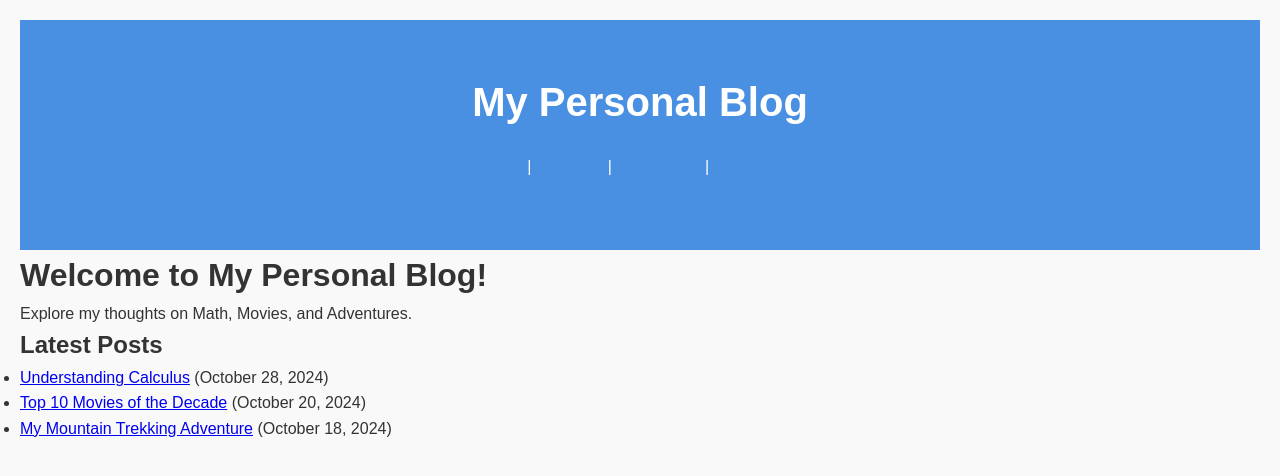
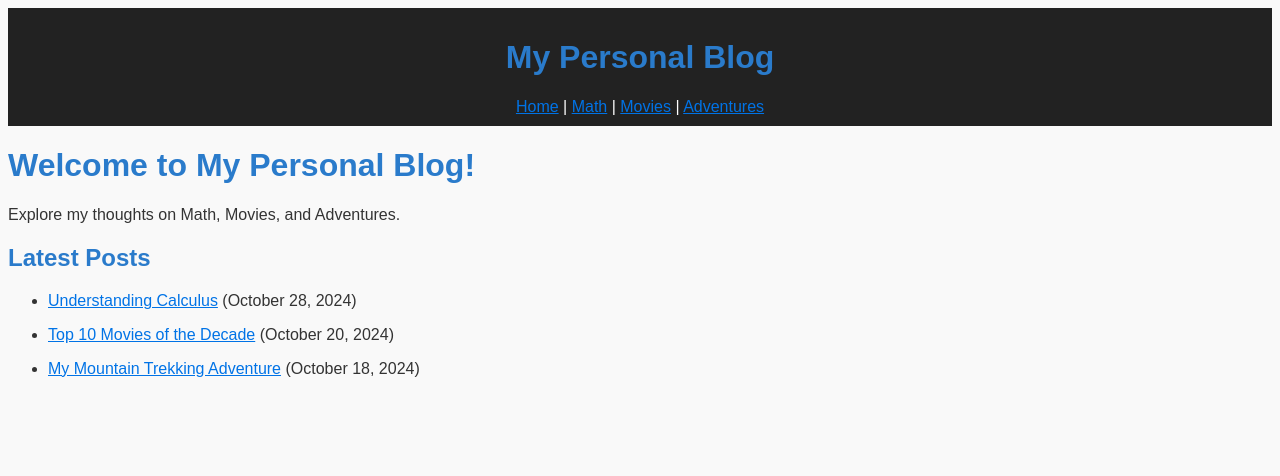
Before and after one commit to Hari-13/Hari-13.github.io, a Jekyll site: the page built from index.md, in a window 1280 px wide. Shown: the top 476 px of the page. Built offline with Jekyll 4.4.1, drawn with Linux system fonts in a browser that asks for light colours.

Commit message:
Update custom.css

```diff
--- a/css/custom.css
+++ b/css/custom.css
@@ -1,92 +1,37 @@
-/* Reset some default styles */
-* {
-    margin: 0;
-    padding: 0;
-    box-sizing: border-box;
+body {
+    font-family: Arial, sans-serif;
+    background-color: #f9f9f9;
+    color: #333;
 }
 
-body {
-    font-family: 'Arial', sans-serif;
-    line-height: 1.6;
-    background-color: #f9f9f9;
-    color: #333;
-    padding: 20px;
+header {
+    background: #222;
+    color: #fff;
+    padding: 10px;
+    text-align: center;
 }
 
-/* Header styles */
-header {
-    text-align: center;
-    padding: 50px 0;
-    background: #4a90e2;
-    color: #fff;
+h1, h2, h3 {
+    color: #2a7bcb;
 }
 
-header h1 {
-    font-size: 2.5rem;
+a {
+    color: #0073e6;
 }
 
-header p {
-    font-size: 1.2rem;
-}
-
-/* Navigation styles */
-nav {
-    text-align: center;
-    margin: 20px 0;
-}
-
-nav a {
-    margin: 0 15px;
-    text-decoration: none;
-    color: #4a90e2;
-    font-weight: bold;
-}
-
-nav a:hover {
+a:hover {
     text-decoration: underline;
 }
 
-/* Blog post styles */
-.blog-post {
-    background: #fff;
-    border-radius: 8px;
-    padding: 20px;
-    margin: 20px 0;
-    box-shadow: 0 2px 10px rgba(0, 0, 0, 0.1);
+.post-list {
+    padding: 0;
+    list-style-type: none;
 }
 
-.blog-post h2 {
-    color: #4a90e2;
-    margin-bottom: 10px;
+.post-list li {
+    margin: 15px 0;
+    background: #fff;
+    padding: 15px;
+    border: 1px solid #ddd;
+    border-radius: 5px;
 }
-
-.blog-post p {
-    margin-bottom: 15px;
-}
-
-/* Footer styles */
-footer {
-    text-align: center;
-    padding: 20px 0;
-    background: #4a90e2;
-    color: #fff;
-    position: relative;
-    bottom: 0;
-    width: 100%;
-}
-
-/* Responsive design */
-@media (max-width: 768px) {
-    header h1 {
-        font-size: 2rem;
-    }
-
-    nav a {
-        display: block;
-        margin: 10px 0;
-    }
-
-    .blog-post {
-        padding: 15px;
-    }
-}
```
